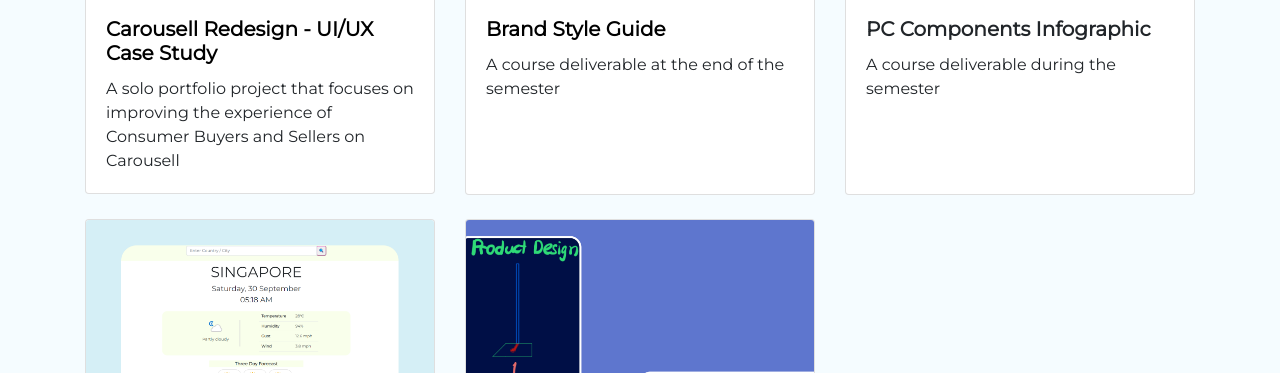
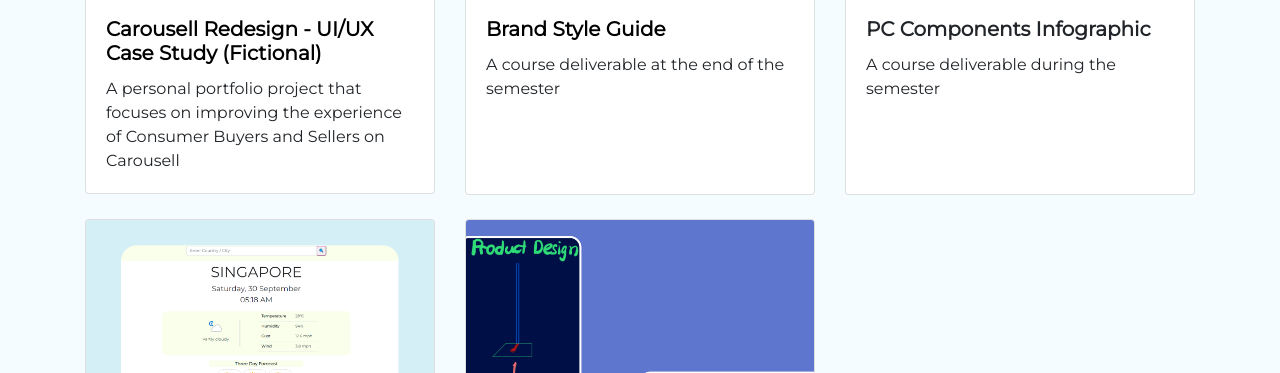
Before and after one commit to ImChangYun/ImChangYun.github.io, a plain HTML site: page index.html in a window 1280 px wide. Shown: the part 807-1180 px from the top of the page. Drawn offline with nearby package versions, Linux system fonts and the light colour scheme.

Commit message:
Add files via upload

```diff
--- a/index.html
+++ b/index.html
@@ -63,8 +63,8 @@
                     <div class="card" id="card1">
                         <a  href="carousell.html"><img src="resources/Carousell/Cover.png" class="card-img-top" alt="..."></a>
                         <div class="card-body">
-                            <a  href="carousell.html" style="text-decoration:none; color: black;"><h5 class="card-title"><strong>Carousell Redesign - UI/UX Case Study</strong></h5></a>
-                            <p class="card-text">A solo portfolio project that focuses on improving the experience of Consumer Buyers and Sellers on Carousell</p>
+                            <a  href="carousell.html" style="text-decoration:none; color: black;"><h5 class="card-title"><strong>Carousell Redesign - UI/UX Case Study (Fictional)</strong></h5></a>
+                            <p class="card-text">A personal portfolio project that focuses on improving the experience of Consumer Buyers and Sellers on Carousell</p>
                         </div>
                     </div>
                 </div>
```
Also changed, not shown: brandstyleguide.html (+1 -1 lines), carousell.html (+2 -1 lines), pcinfographic.html (+1 -1 lines), weatherAPI.html (+1 -1 lines).
